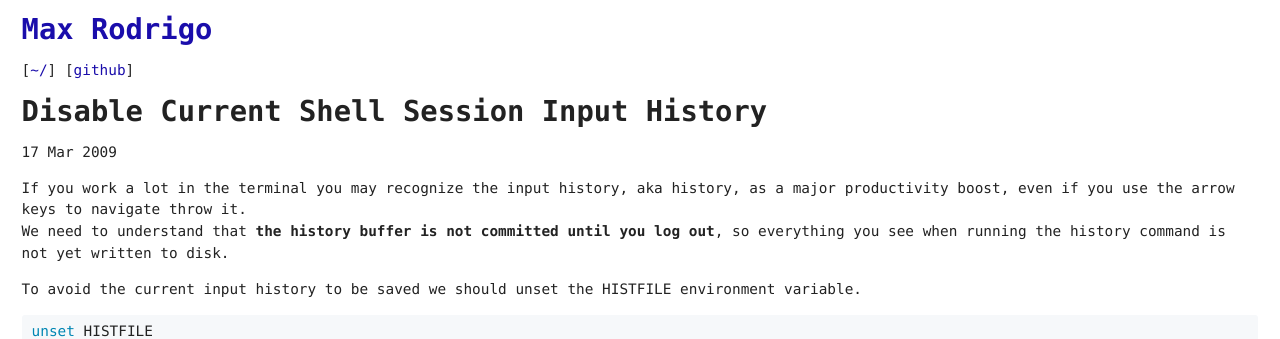
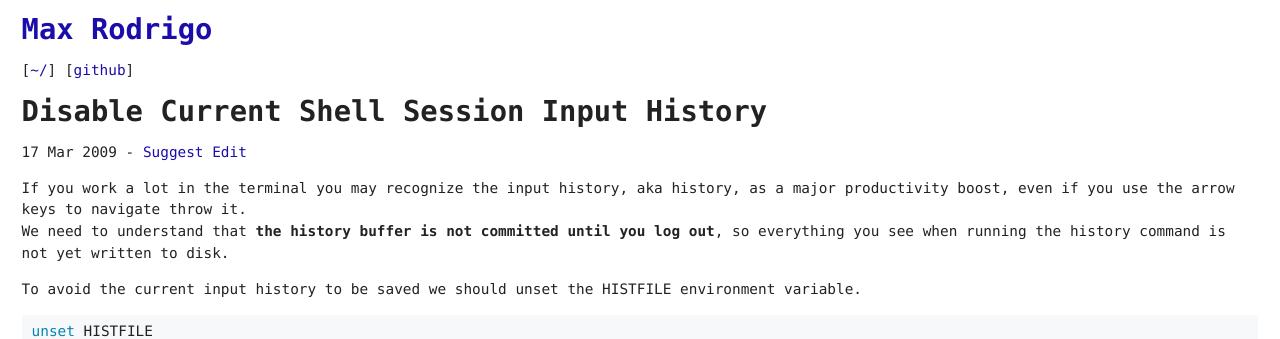
Before and after one commit to maxrodrigo/maxrodrigo.github.io, a Jekyll site: the page built from _posts/2009-03-17-disable-current-shell-session-input-history.md, in a window 1280 px wide. Shown: the top 339 px of the page. Built offline with Jekyll 4.4.1, drawn with Linux system fonts in a browser that asks for light colours; some web fonts are replaced.

Commit message:
Add Suggest Edit to posts

```diff
--- a/_layouts/post.html
+++ b/_layouts/post.html
@@ -12,6 +12,7 @@ layout: default
             {{ page.last_modified_at | date_to_string }}
         </time>
     {%- endif -%}
+    - <a href="https://github.com/maxrodrigo/maxrodrigo.github.io/blob/master/{{ page.path }}">Suggest Edit</a>
 </p>
 
 {{ content }}
```
